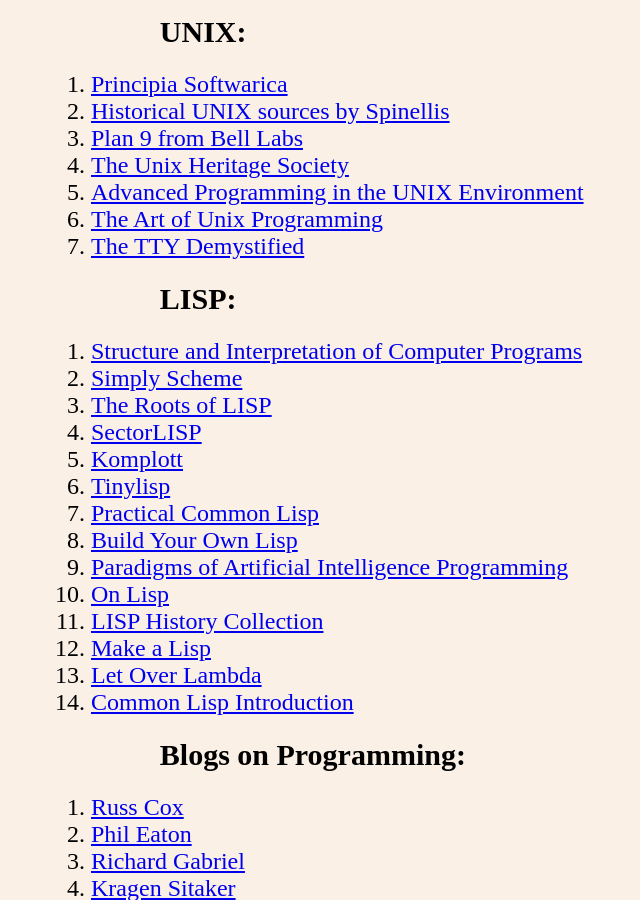
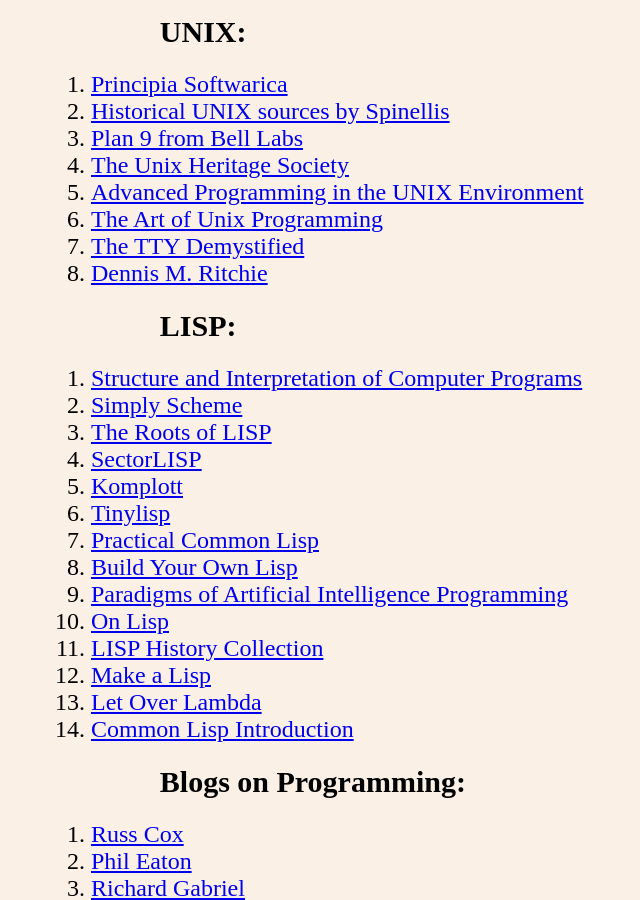
Before and after one commit to TeAeg/teaeg.github.io, a Jekyll site: the page built from index.md, in a window 1280 px wide and 900 px high, scrolled down 1007 px. Shown: the whole window, without its empty margins (45-685 px from the left). Built offline with Jekyll 4.4.1, drawn with Linux system fonts in a browser that asks for light colours; our own code applies the rules of GitHub Pages for plain Markdown files.

Commit message:
Added a link to the historical D.M. Ritchie page
Added a link to the historical D.M. Ritchie page at 9p.io

```diff
--- a/index.md
+++ b/index.md
@@ -34,6 +34,7 @@
 5. [Advanced Programming in the UNIX Environment](https://stevens.netmeister.org/631)
 6. [The Art of Unix Programming](https://www.catb.org/~esr/writings/taoup/html)
 7. [The TTY Demystified](https://www.linusakesson.net/programming/tty)
+8. [Dennis M. Ritchie](https://9p.io/who/dmr/index.html)
 
 ## LISP:
 1. [Structure and Interpretation of Computer Programs](https://mitp-content-server.mit.edu/books/content/sectbyfn/books_pres_0/6515/sicp.zip/index.html)
```
